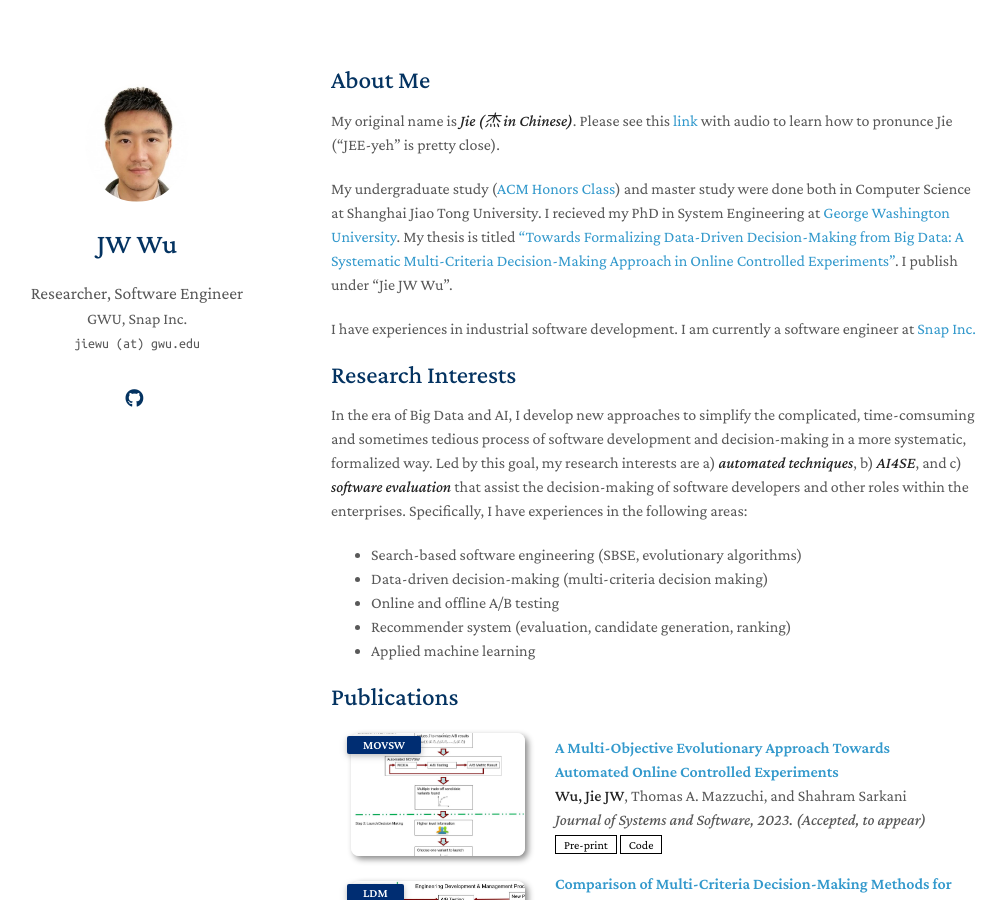
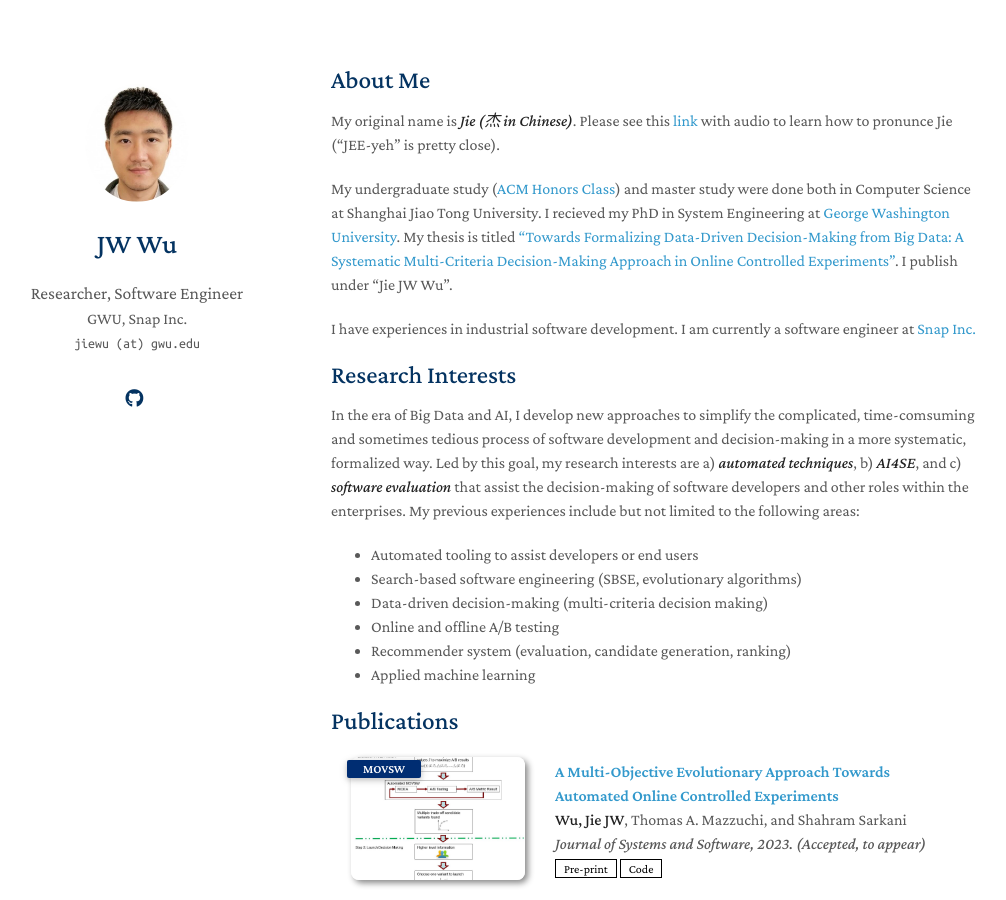
Before and after one commit to yaoyao-liu/minimal-light, a Jekyll site: the page built from index.md, in a window 1280 px wide and 900 px high. Shown: the whole window, without its empty margins (139-1145 px from the left). Built offline with Jekyll 4.4.1, drawn with Linux system fonts in a browser that asks for light colours; nearby versions of some CDN libraries; a style sheet for code colours, icons or effects is not loaded; our own code applies the rules of GitHub Pages for plain Markdown files.

Commit message:
Update index.md

```diff
--- a/index.md
+++ b/index.md
@@ -10,7 +10,8 @@
 I have experiences in industrial software development. I am currently a software engineer at [Snap Inc.](https://snap.com/en-US)
 
 ## Research Interests
-In the era of Big Data and AI, I develop new approaches to simplify the complicated, time-comsuming and sometimes tedious process of software development and decision-making in a more systematic, formalized way. Led by this goal, my research interests are a) ***automated techniques***, b) ***AI4SE***, and c) ***software evaluation*** that assist the decision-making of software developers and other roles within the enterprises. Specifically, I have experiences in the following areas:
+In the era of Big Data and AI, I develop new approaches to simplify the complicated, time-comsuming and sometimes tedious process of software development and decision-making in a more systematic, formalized way. Led by this goal, my research interests are a) ***automated techniques***, b) ***AI4SE***, and c) ***software evaluation*** that assist the decision-making of software developers and other roles within the enterprises. My previous experiences include but not limited to the following areas:
+- Automated tooling to assist developers or end users
 - Search-based software engineering (SBSE, evolutionary algorithms)
 - Data-driven decision-making (multi-criteria decision making)
 - Online and offline A/B testing
```
